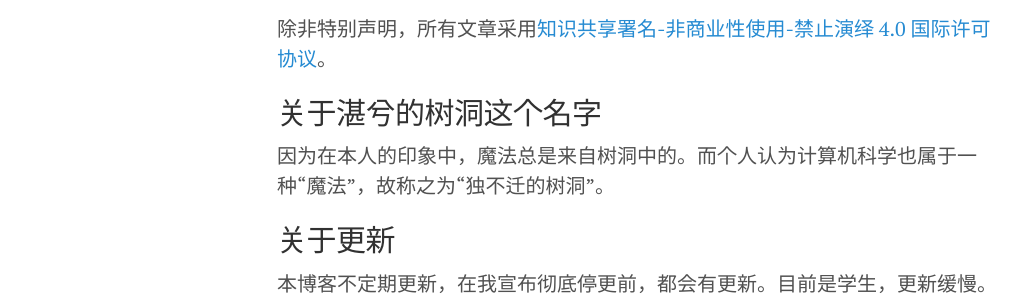
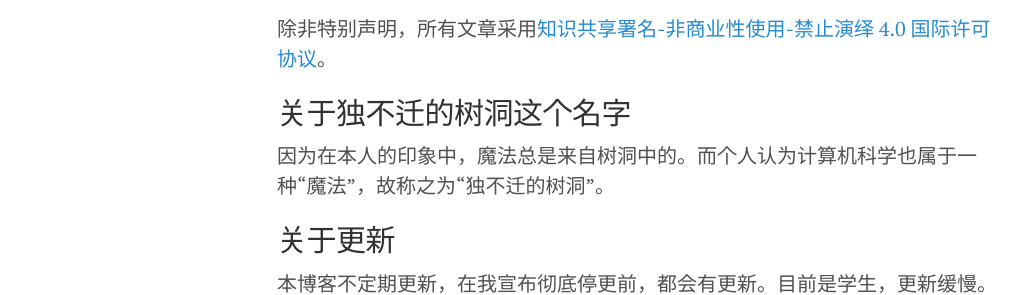
Before and after one commit to dubuqian/dubuqian.github.io, a Jekyll site: the page built from about.md, in a window 1280 px wide. Shown: the part 1333-1628 px from the top of the page, without its empty margins (3-1024 px from the left). Built offline with Jekyll 4.4.1, drawn with Linux system fonts in a browser that asks for light colours.

Commit message:
Update about.md

```diff
--- a/about.md
+++ b/about.md
@@ -37,7 +37,7 @@ title: 关于
 [dubuqian@outlook.com](mailto:dubuqian@outlook.com)
 # 关于这个博客
 除非特别声明，所有文章采用[知识共享署名-非商业性使用-禁止演绎 4.0 国际许可协议](https://creativecommons.org/licenses/by-nc-nd/4.0/)。
-## 关于湛兮的树洞这个名字
+## 关于独不迁的树洞这个名字
 因为在本人的印象中，魔法总是来自树洞中的。而个人认为计算机科学也属于一种“魔法”，故称之为“独不迁的树洞”。
 ## 关于更新
 本博客不定期更新，在我宣布彻底停更前，都会有更新。目前是学生，更新缓慢。
```
